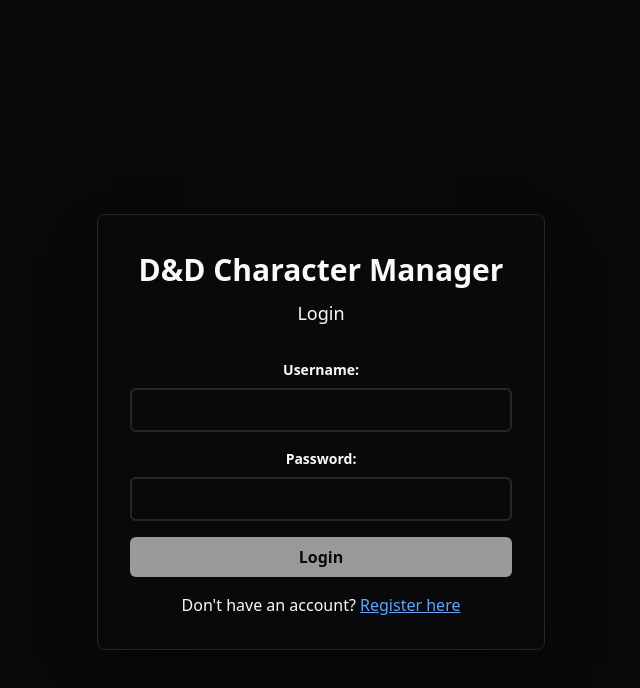
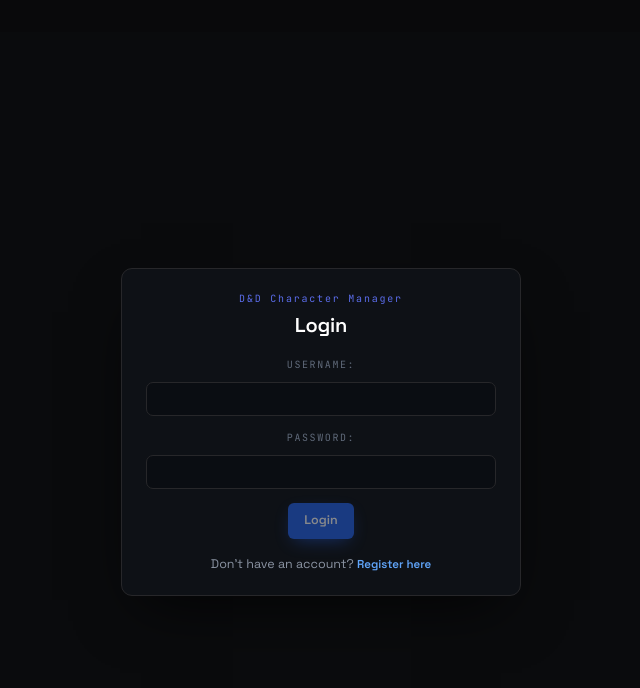
Before and after one commit to angelofaraci/tpi-java, a React (Vite) app in the folder frontend/: page / in a window 1280 px wide. Both pictures are taken after a click on the button "Log In / Sign Up". Shown: the top 688 px of the page, without its empty margins (319-959 px from the left). Built offline with nearby package versions, Linux system fonts and the light colour scheme; no server answers.

Commit message:
feat(auth): migrate Login screen to shared ui primitives

```diff
--- a/frontend/src/pages/Login.tsx
+++ b/frontend/src/pages/Login.tsx
@@ -1,6 +1,8 @@
 import { useEffect, useState } from 'react'
 import { api } from '../services/api'
-import '../App.css'
+import { Button } from '../components/ui/Button'
+import { FormField } from '../components/ui/FormField'
+import { Input } from '../components/ui/Input'
 
 interface AuthResponse {
   token?: string
@@ -129,18 +131,28 @@ export function Login({ onAuthSuccess }: { onAuthSuccess: () => void }) {
   }
 
   return (
-    <div className="login-container">
-      <div className="login-form">
-        <h1>D&D Character Manager</h1>
-        <h2>{showRegister ? 'Register' : 'Login'}</h2>
+    <div
+      className="grid min-h-screen place-items-center bg-home-ink-900 p-[24px] text-home-text"
+      style={{ fontFamily: 'var(--font-home-display)' }}
+    >
+      <div className="w-full max-w-[400px] rounded-home-3xl border border-home-border bg-home-surface p-[22px_24px] shadow-[0_24px_60px_-20px_rgba(0,0,0,.8)]">
+        <h1 className="mb-[8px] font-home-mono text-[10px] tracking-[.18em] text-[#5b6deb]">
+          D&D Character Manager
+        </h1>
+        <h2 className="font-home-display text-[20px] font-semibold leading-[1.15] tracking-[-.01em] text-home-text-strong">
+          {showRegister ? 'Register' : 'Login'}
+        </h2>
 
-        {error && <div className="error-message">{error}</div>}
+        {error && (
+          <div className="mt-[16px] rounded-home-xl border border-[#3f2226] bg-[rgba(220,38,38,.08)] p-[12px_14px] text-[12.5px] text-[#f2b8b5]">
+            {error}
+          </div>
+        )}
 
         {!showRegister && (
-          <form onSubmit={handleLogin}>
-            <div className="form-group">
-              <label htmlFor="login-username">Username:</label>
-              <input
+          <form onSubmit={handleLogin} className="mt-[20px]">
+            <FormField id="login-username" label="Username:">
+              <Input
                 type="text"
                 id="login-username"
                 value={loginForm.username}
@@ -148,10 +160,9 @@ export function Login({ onAuthSuccess }: { onAuthSuccess: () => void }) {
                 required
                 disabled={isLoggingIn}
               />
-            </div>
-            <div className="form-group">
-              <label htmlFor="login-password">Password:</label>
-              <input
+            </FormField>
+            <FormField id="login-password" label="Password:">
+              <Input
                 type="password"
                 id="login-password"
                 value={loginForm.password}
@@ -159,22 +170,17 @@ export function Login({ onAuthSuccess }: { onAuthSuccess: () => void }) {
                 required
                 disabled={isLoggingIn}
               />
-            </div>
-            <button
-              type="submit"
-              disabled={isLoggingIn || !loginForm.username || !loginForm.password}
-              className="login-button"
-            >
+            </FormField>
+            <Button type="submit" disabled={isLoggingIn || !loginForm.username || !loginForm.password}>
               {isLoggingIn ? 'Logging in...' : 'Login'}
-            </button>
+            </Button>
           </form>
         )}
 
         {showRegister && (
-          <form onSubmit={handleRegister}>
-            <div className="form-group">
-              <label htmlFor="reg-email">Email:</label>
-              <input
+          <form onSubmit={handleRegister} className="mt-[20px]">
+            <FormField id="reg-email" label="Email:">
+              <Input
                 type="email"
                 id="reg-email"
                 value={registerForm.email}
@@ -182,10 +188,9 @@ export function Login({ onAuthSuccess }: { onAuthSuccess: () => void }) {
                 required
                 disabled={isRegistering}
               />
-            </div>
-            <div className="form-group">
-              <label htmlFor="reg-username">Username:</label>
-              <input
+            </FormField>
+            <FormField id="reg-username" label="Username:">
+              <Input
                 type="text"
                 id="reg-username"
                 value={registerForm.username}
@@ -193,10 +198,9 @@ export function Login({ onAuthSuccess }: { onAuthSuccess: () => void }) {
                 required
                 disabled={isRegistering}
               />
-            </div>
-            <div className="form-group">
-              <label htmlFor="reg-password">Password:</label>
-              <input
+            </FormField>
+            <FormField id="reg-password" label="Password:">
+              <Input
                 type="password"
                 id="reg-password"
                 value={registerForm.password}
@@ -204,25 +208,23 @@ export function Login({ onAuthSuccess }: { onAuthSuccess: () => void }) {
                 required
                 disabled={isRegistering}
               />
-            </div>
-            <div className="form-group">
-              <label htmlFor="reg-confirm">Confirm Password:</label>
-              <input
+            </FormField>
+            <FormField
+              id="reg-confirm"
+              label="Confirm Password:"
+              error={passwordMismatch ? 'Passwords do not match' : undefined}
+            >
+              <Input
                 type="password"
                 id="reg-confirm"
                 value={registerForm.confirmPassword}
                 onChange={(e) => setRegisterForm((prev) => ({ ...prev, confirmPassword: e.target.value }))}
                 required
                 disabled={isRegistering}
-                style={passwordMismatch ? { borderColor: '#ef4444' } : undefined}
+                invalid={passwordMismatch}
               />
-              {passwordMismatch && (
-                <span style={{ color: '#ef4444', fontSize: '0.8rem', marginTop: '0.25rem', display: 'block' }}>
-                  Passwords do not match
-                </span>
-              )}
-            </div>
-            <button
+            </FormField>
+            <Button
               type="submit"
               disabled={
                 isRegistering ||
@@ -232,16 +234,15 @@ export function Login({ onAuthSuccess }: { onAuthSuccess: () => void }) {
                 !registerForm.confirmPassword ||
                 passwordMismatch
               }
-              className="login-button"
             >
               {isRegistering ? 'Registering...' : 'Register'}
-            </button>
+            </Button>
           </form>
         )}
 
-        <div className="register-link">
+        <div className="mt-[16px]">
           {showRegister ? (
-            <p>
+            <p className="text-[12.5px] text-home-muted">
               Already have an account?{' '}
               <button
                 type="button"
@@ -249,13 +250,13 @@ export function Login({ onAuthSuccess }: { onAuthSuccess: () => void }) {
                   setShowRegister(false)
                   setError(null)
                 }}
-                className="link-button"
+                className="font-home-display text-[11.5px] font-semibold text-home-blue-400 transition-colors duration-150 hover:text-home-blue-300"
               >
                 Login here
               </button>
             </p>
           ) : (
-            <p>
+            <p className="text-[12.5px] text-home-muted">
               Don't have an account?{' '}
               <button
                 type="button"
@@ -263,7 +264,7 @@ export function Login({ onAuthSuccess }: { onAuthSuccess: () => void }) {
                   setShowRegister(true)
                   setError(null)
                 }}
-                className="link-button"
+                className="font-home-display text-[11.5px] font-semibold text-home-blue-400 transition-colors duration-150 hover:text-home-blue-300"
               >
                 Register here
               </button>
```
